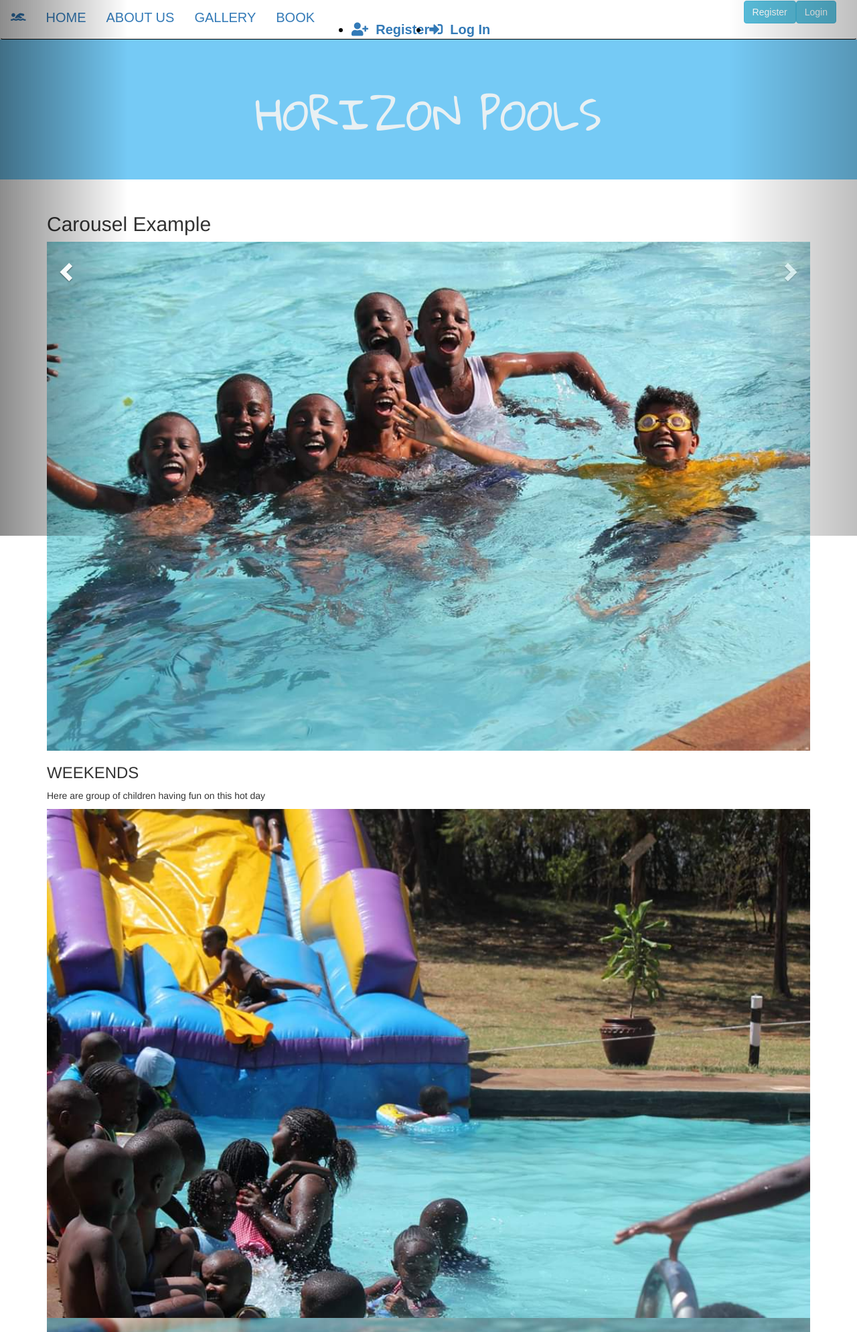
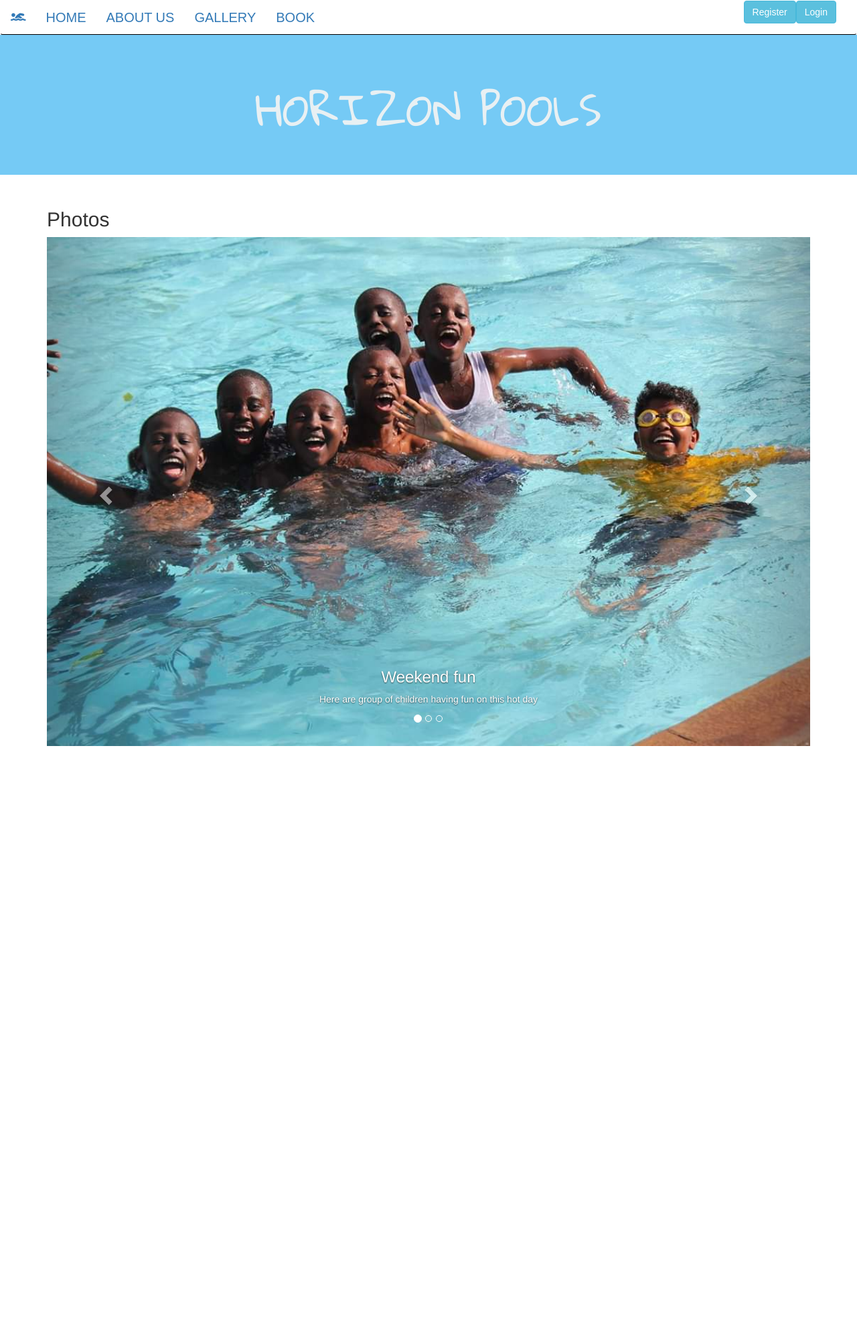
Before and after one commit to Kenneth-joseph/pool, a Flask app: page / in a window 1280 px wide. Shown: the top 1989 px of the page at 67% size. After the commit the page ends 1114 px from the top, so only its background shows below. Run offline with Flask 2, Linux system fonts and the light colour scheme; some libraries are stand-ins or nearby versions.

Commit message:
Changed the header in app

```diff
--- a/app/templates/index.html
+++ b/app/templates/index.html
@@ -17,8 +17,9 @@
 <div class="jumbotron text-center" style="background-color: #75caf5; color: #e8f0f3; padding: 55px 25px; font-family: 'Gloria Hallelujah', cursive;">
     <h1>HORIZON POOLS</h1>
 </div>
+
 <div class="container">
-  <h2>Carousel Example</h2>
+  <h2>Photos</h2>
   <div id="myCarousel" class="carousel slide" data-ride="carousel">
     <!-- Indicators -->
     <ol class="carousel-indicators">
@@ -32,25 +33,25 @@
 
       <div class="item active">
         <img src="../static/photos/WhatsApp Image 2020-01-22 at 10.11.51.jpeg" alt="" style="width:100%;">
-        <div class="carousel-caption"></div>
-          <h3>WEEKENDS</h3>
+        <div class="carousel-caption">
+          <h3>Weekend fun</h3>
           <p>Here are group of children having fun on this hot day</p>
         </div>
       </div>
 
       <div class="item">
-        <img src="../static/photos/WhatsApp Image 2020-01-22 at 10.14.07.jpeg" alt="" style="width:100%;">
+        <img src="../static/photos/WhatsApp Image 2020-01-22 at 10.14.07.jpeg" alt="Chicago" style="width:100%;">
         <div class="carousel-caption">
-          <h3>Special Events</h3>
-          <p>As it is displayed, we also offer(on special days) we also offer super-slides as it shown.</p>
+          <h3>The super-slide</h3>
+          <p>Enjoing the super slide </p>
         </div>
       </div>
 
       <div class="item">
-        <img src="../static/photos/WhatsApp Image 2020-01-22 at 11.51.04.jpeg" alt="" style="width:100%;">
+        <img src="../static/photos/WhatsApp Image 2020-01-22 at 11.51.04.jpeg" alt="New York" style="width:100%;">
         <div class="carousel-caption">
-          <h3>Safety </h3>
-          <p>Safety is our number priority in the pool as it is shown in the image.</p>
+          <h3>Safety</h3>
+          <p>Floaters are available at horizon.</p>
         </div>
       </div>
 
--- a/app/templates/navbar.html
+++ b/app/templates/navbar.html
@@ -34,16 +34,7 @@
                             <a class="dropdown-item" href=""><i class="fas fa-sign-out-alt"></i>&nbsp; Log out</a>
                           </div>
                           </li>
-                          {% else %}
-
-                    <li class="nav-item">
-                  <a  class="nav-link mr-1" href=""><i class="fas fa-user-plus"></i></i>&nbsp; <strong>Register</strong></a>
-              </li>
-              <li class="nav-item">
-                  <a  class="nav-link mr-5" href="" ><i class="fas fa-sign-in-alt "></i>&nbsp; <strong>Log In</strong></a>
-              </li>
-            {%endif%}
-
+                          {%endif%}
 
                 </ul>
             </div>
```
